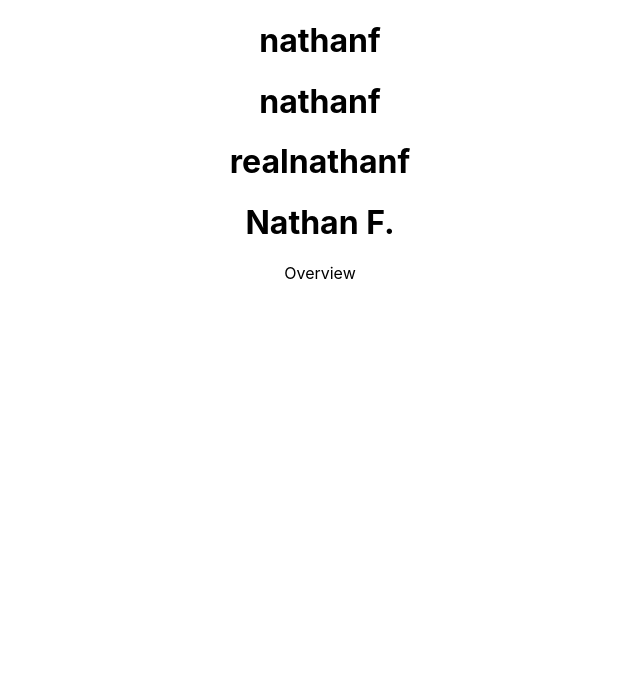
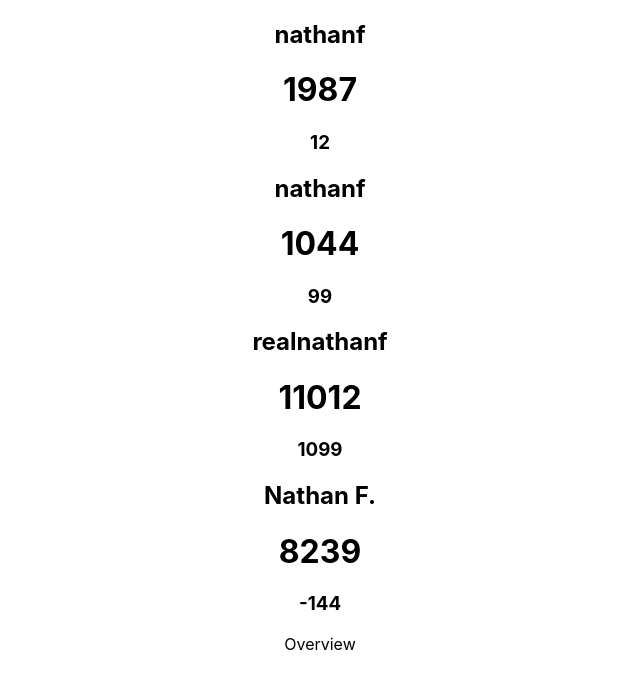
Before and after one commit to KacagoHollo/social-media-dashbord-react, a React (Create React App) app: page / in a window 1280 px wide. Shown: the top 688 px of the page, without its empty margins (320-960 px from the left). Built offline with nearby package versions, Linux system fonts and the light colour scheme.

Commit message:
Social component is mapped

```diff
--- a/src/components/Social.jsx
+++ b/src/components/Social.jsx
@@ -4,7 +4,11 @@ function Social({platform}) {
   return (
       <div>
         {Object.values(platform).map(profile => (
-          <h1>{profile.name}</h1>
+          <div>
+            <h2>{profile.name}</h2>
+            <h1>{profile.followers}</h1>
+            <h3>{profile.difference}</h3>
+          </div>
         ))}
     </div>
   )
```
